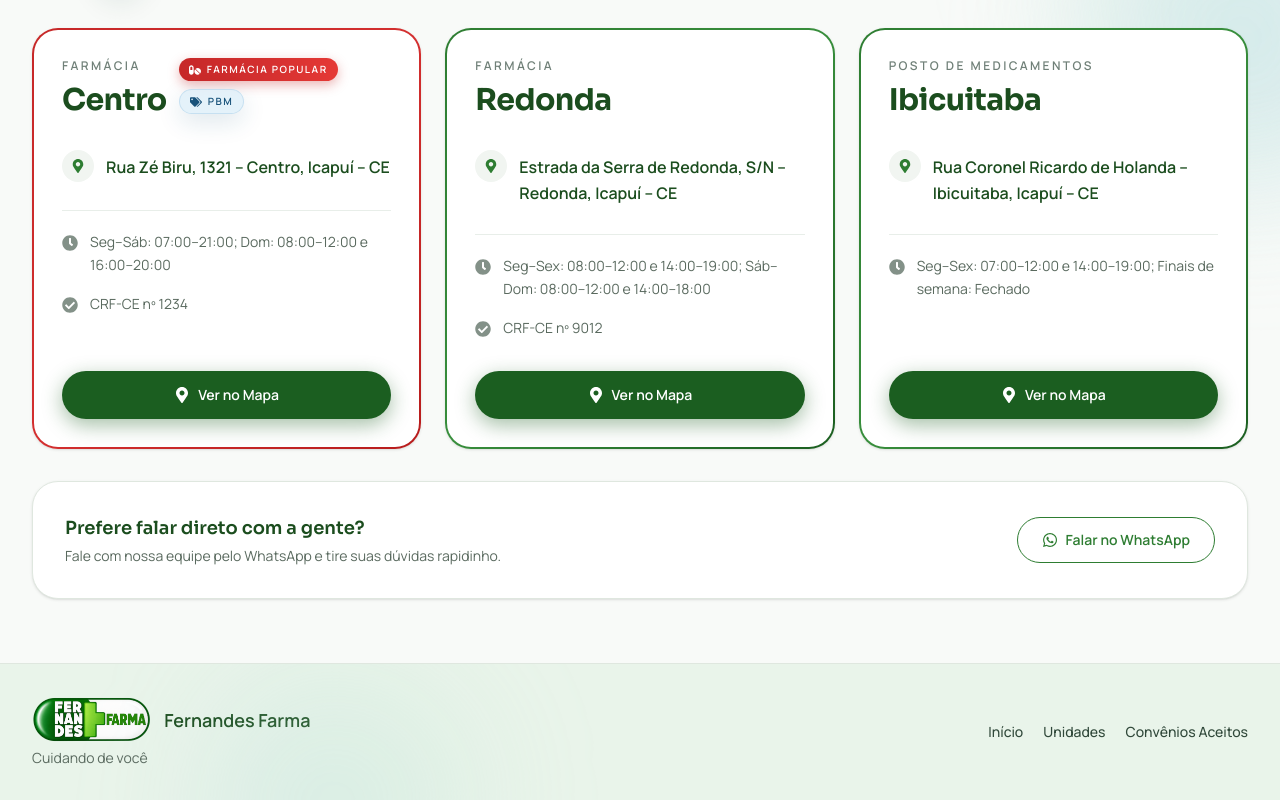
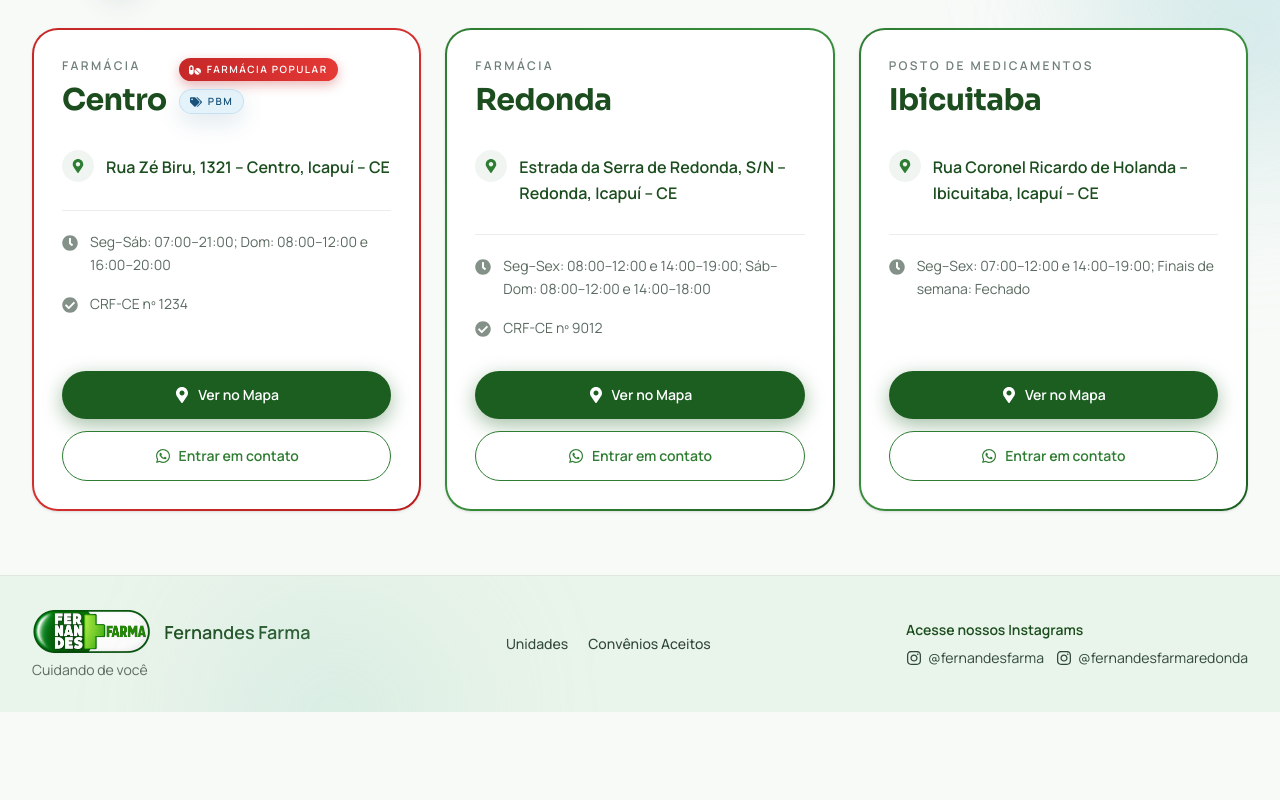
Before and after one commit to caiocrdc/FFLanding, a React (Vite) app: page / in a window 1280 px wide. Shown: the part 1813-2613 px from the top of the page. After the commit the page ends 2525 px from the top, so only its background shows below. Built offline with nearby package versions, Linux system fonts and the light colour scheme.

Commit message:
feat: adicionar funcionalidade de contato via WhatsApp e atualizar ícones

```diff
--- a/src/components/FloatingInstagram.jsx
+++ b/src/components/FloatingInstagram.jsx
@@ -1,9 +1,9 @@
-import { FaInstagram } from 'react-icons/fa'
-import InstagramLinks from './InstagramLinks'
+import { FaWhatsapp } from 'react-icons/fa'
+import { locations } from '../data/siteData'
 
 export default function FloatingInstagram({
-  igRef,
-  igOpen,
+  whatsappRef,
+  whatsappOpen,
   igSnap,
   isDragging,
   bubbleX,
@@ -16,17 +16,33 @@ export default function FloatingInstagram({
 }) {
   return (
     <div
-      ref={igRef}
+      ref={whatsappRef}
       className={`fixed z-50 ${isDragging ? '' : 'instagram-bubble-snap'}`}
       style={{ left: `${bubbleX}px`, top: `${bubbleY}px` }}
     >
       <div
         className={`instagram-popover absolute bottom-full z-50 mb-2 w-72 max-w-[calc(100vw-2rem)] rounded-2xl border border-white/70 bg-white p-2 shadow-[0_16px_40px_rgba(18,60,53,0.16)] backdrop-blur-md sm:w-80 ${
           igSnap === 'right' ? 'right-0' : 'left-0'
-        } ${igOpen ? 'instagram-popover-open' : ''}`}
-        aria-hidden={!igOpen}
+        } ${whatsappOpen ? 'instagram-popover-open' : ''}`}
+        aria-hidden={!whatsappOpen}
       >
-        <InstagramLinks onNavigate={onNavigate} isOpen={igOpen} />
+        {locations.map((unit, index) => (
+          <a
+            key={unit.title}
+            href={unit.whatsappUrl}
+            target="_blank"
+            rel="noreferrer"
+            onClick={onNavigate}
+            tabIndex={whatsappOpen ? 0 : -1}
+            className={`block rounded-lg px-3 py-3 text-sm leading-snug text-[#1b4d1e] transition hover:bg-[#f1f8f2] active:bg-[#e9f4ea] ${index > 0 ? 'mt-1' : ''}`}
+          >
+            <span className="flex items-center gap-2 font-semibold">
+              <FaWhatsapp className="h-4 w-4 text-[#2e7d32]" />
+              {unit.title}
+            </span>
+            <span className="mt-1 block text-[#2e7d32]">Entrar em contato</span>
+          </a>
+        ))}
       </div>
 
       <button
@@ -35,12 +51,12 @@ export default function FloatingInstagram({
         onPointerUp={onPointerUp}
         onPointerCancel={onPointerCancel}
         className="motion-safe:animate-[bubble-float_5s_ease-in-out_infinite] flex h-16 w-16 touch-none select-none items-center justify-center rounded-[45%_55%_52%_48%] bg-[#2e7d32] text-white shadow-[0_14px_34px_rgba(27,77,30,0.32)] transition-transform duration-300 active:scale-95"
-        aria-label="Instagram"
-        aria-expanded={igOpen}
+        aria-label="Abrir WhatsApp"
+        aria-expanded={whatsappOpen}
         aria-haspopup="true"
         type="button"
       >
-        <FaInstagram className="h-6 w-6" />
+        <FaWhatsapp className="h-6 w-6" />
       </button>
     </div>
   )
--- a/src/components/Header.jsx
+++ b/src/components/Header.jsx
@@ -4,7 +4,6 @@ import { navLinks } from '../data/siteData'
 import logo from '../assets/logo-fernandes-farma.png'
 
 export default function Header({
-  isDesktop,
   igOpen,
   setIgOpen,
   igRef,
@@ -24,9 +23,6 @@ export default function Header({
         </a>
 
         <nav className="hidden items-center gap-8 md:flex">
-          <a href="#inicio" className="text-sm font-bold text-[#1b5e20]">
-            Início
-          </a>
           <a href="#convenios" className="text-sm font-medium text-[#30483a] transition hover:text-[#1b5e20]">
             Convênios Aceitos
           </a>
@@ -68,7 +64,6 @@ export default function Header({
             </div>
           </div>
 
-          {isDesktop ? (
           <div className="relative" ref={igRef}>
             <button
               onClick={() => setIgOpen((s) => !s)}
@@ -88,7 +83,6 @@ export default function Header({
               <InstagramLinks onNavigate={() => setIgOpen(false)} isOpen={igOpen} />
             </div>
           </div>
-          ) : null}
         </div>
       </div>
     </header>
--- a/src/data/siteData.js
+++ b/src/data/siteData.js
@@ -10,6 +10,7 @@ export const locations = [
     popular: true,
     address: 'Rua Zé Biru, 1321 – Centro, Icapuí – CE',
     mapsUrl: 'https://maps.app.goo.gl/kxfjrDKhFsRT4Ny86',
+    whatsappUrl: 'https://wa.me/5588996849190',
     hours: 'Seg–Sáb: 07:00–21:00; Dom: 08:00–12:00 e 16:00–20:00',
     crf: 'CRF-CE nº 1234',
   },
@@ -19,6 +20,7 @@ export const locations = [
     popular: false,
     address: 'Estrada da Serra de Redonda, S/N – Redonda, Icapuí – CE',
     mapsUrl: 'https://maps.app.goo.gl/3MVxVKgSChWoD9e77',
+    whatsappUrl: 'https://wa.me/558888392957',
     hours: 'Seg–Sex: 08:00–12:00 e 14:00–19:00; Sáb–Dom: 08:00–12:00 e 14:00–18:00',
     crf: 'CRF-CE nº 9012',
   },
@@ -28,12 +30,12 @@ export const locations = [
     popular: false,
     address: 'Rua Coronel Ricardo de Holanda – Ibicuitaba, Icapuí – CE',
     mapsUrl: 'https://maps.app.goo.gl/TwFUpcG5MjtRqq8u8',
+    whatsappUrl: 'https://wa.me/558882228212',
     hours: 'Seg–Sex: 07:00–12:00 e 14:00–19:00; Finais de semana: Fechado',
   },
 ]
 
 export const navLinks = [
-  { href: '#inicio', label: 'Início' },
   { href: '#convenios', label: 'Convênios Aceitos' },
   { href: '#unidades', label: 'Nossas Unidades' },
 ]
--- a/src/sections/FooterSection.jsx
+++ b/src/sections/FooterSection.jsx
@@ -1,3 +1,4 @@
+import { FaInstagram } from 'react-icons/fa'
 import logo from '../assets/logo-fernandes-farma.png'
 
 export default function FooterSection({ sectionRef, isVisible }) {
@@ -20,9 +21,31 @@ export default function FooterSection({ sectionRef, isVisible }) {
           <p className="mt-1 text-sm">Cuidando de você</p>
         </div>
         <div className="flex flex-wrap justify-center gap-5 text-sm font-medium text-[#30483a] md:justify-end">
-          <a href="#inicio" className="transition hover:text-[#1b5e20]">Início</a>
           <a href="#unidades" className="transition hover:text-[#1b5e20]">Unidades</a>
           <a href="#convenios" className="transition hover:text-[#1b5e20]">Convênios Aceitos</a>
+        </div>
+        <div className="flex flex-col items-center gap-2 text-sm text-[#30483a] md:items-start">
+          <p className="font-semibold text-[#1b4d1e]">Acesse nossos Instagrams</p>
+          <div className="flex flex-wrap justify-center gap-3 md:justify-start">
+            <a
+              href="https://www.instagram.com/fernandesfarma"
+              target="_blank"
+              rel="noreferrer"
+              className="inline-flex items-center gap-1.5 transition hover:text-[#1b5e20]"
+            >
+              <FaInstagram className="h-4 w-4" />
+              @fernandesfarma
+            </a>
+            <a
+              href="https://www.instagram.com/fernandesfarmaredonda"
+              target="_blank"
+              rel="noreferrer"
+              className="inline-flex items-center gap-1.5 transition hover:text-[#1b5e20]"
+            >
+              <FaInstagram className="h-4 w-4" />
+              @fernandesfarmaredonda
+            </a>
+          </div>
         </div>
       </div>
     </footer>
--- a/src/sections/UnitsSection.jsx
+++ b/src/sections/UnitsSection.jsx
@@ -1,6 +1,6 @@
 import { FaCheckCircle, FaClock, FaMapMarkerAlt, FaPills, FaWhatsapp } from 'react-icons/fa'
 import { FarmaciaPopularBadge, PbmBadge } from '../components/ProgramBadges'
-import { locations, WHATSAPP_URL } from '../data/siteData'
+import { locations } from '../data/siteData'
 
 export default function UnitsSection({ sectionRef, isVisible }) {
   return (
@@ -73,36 +73,32 @@ export default function UnitsSection({ sectionRef, isVisible }) {
                     </div>
                   </div>
 
+                  <div className="mt-8 grid gap-3">
                     <a
                       href={unit.mapsUrl}
                       target="_blank"
                       rel="noreferrer"
-                    className="mt-8 inline-flex w-full items-center justify-center gap-2 rounded-full bg-[#1b5e20] px-5 py-3.5 text-sm font-semibold text-white shadow-[0_6px_20px_rgba(27,94,32,0.4)] transition-all duration-300 hover:scale-[0.98] active:scale-95"
+                      className="inline-flex w-full items-center justify-center gap-2 rounded-full bg-[#1b5e20] px-5 py-3.5 text-sm font-semibold text-white shadow-[0_6px_20px_rgba(27,94,32,0.4)] transition-all duration-300 hover:scale-[0.98] active:scale-95"
                     >
                       <FaMapMarkerAlt className="h-4 w-4" />
                       Ver no Mapa
                     </a>
+                    <a
+                      href={unit.whatsappUrl}
+                      target="_blank"
+                      rel="noreferrer"
+                      className="inline-flex w-full items-center justify-center gap-2 rounded-full border border-[#2e7d32] bg-white px-5 py-3.5 text-sm font-semibold text-[#2e7d32] transition-all duration-300 hover:scale-[0.98] hover:bg-[#f1f8f2] active:scale-95"
+                    >
+                      <FaWhatsapp className="h-4 w-4" />
+                      Entrar em contato
+                    </a>
+                  </div>
                 </article>
               </div>
             )
           })}
         </div>
 
-        <div className="mt-8 flex flex-col items-center gap-4 rounded-[26px] border border-[#dfe7df] bg-white p-6 text-center shadow-sm sm:flex-row sm:justify-between sm:p-8 sm:text-left">
-          <div>
-            <h3 className="text-lg font-semibold text-[#1b4d1e]">Prefere falar direto com a gente?</h3>
-            <p className="mt-1 text-sm text-[#5a6a5f]">Fale com nossa equipe pelo WhatsApp e tire suas dúvidas rapidinho.</p>
-          </div>
-          <a
-            href={WHATSAPP_URL}
-            target="_blank"
-            rel="noreferrer"
-            className="inline-flex w-full items-center justify-center gap-2 rounded-full border border-[#2e7d32] bg-white px-6 py-3 text-sm font-semibold text-[#2e7d32] transition hover:bg-[#f1f8f2] active:scale-95 sm:w-auto"
-          >
-            <FaWhatsapp className="h-4 w-4" />
-            Falar no WhatsApp
-          </a>
-        </div>
       </div>
     </section>
   )
```
Also changed, not shown: src/App.jsx (+31 -6 lines). Lines whose indentation alone changed are shown as unchanged.
